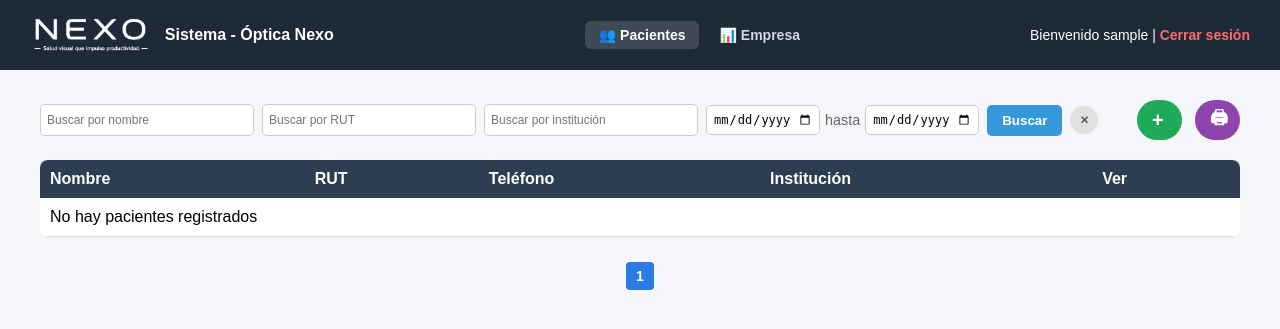
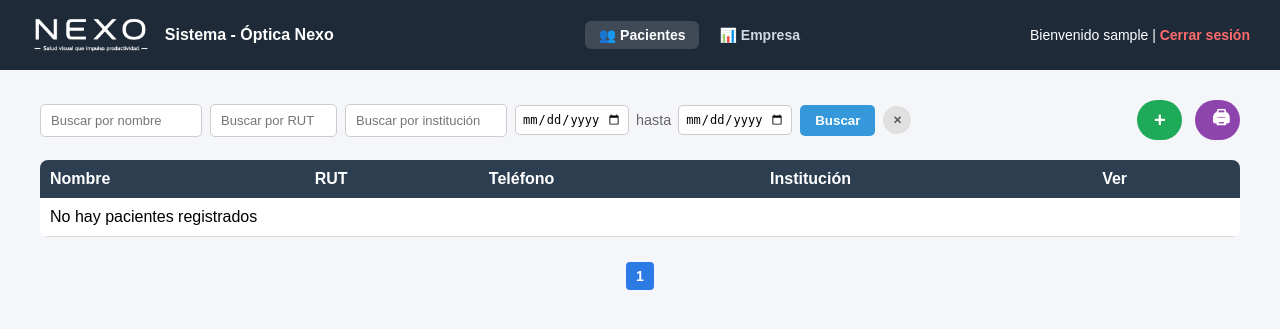
Before and after one commit to PauloJacko/pacientes_optica, a Django app: page /dashboard/ in a window 1280 px wide. Shown: the top 329 px of the page. Run offline with Django 5.2, Linux system fonts and the light colour scheme; the visitor is signed in with stand-in values (Sample User, id 1); data that the repository does not hold is empty.

Commit message:
Mejorada estetica de los filtros

```diff
--- a/login/static/css/dashboard.css
+++ b/login/static/css/dashboard.css
@@ -100,9 +100,27 @@ body{
 }
 
 input[type='text'] {
-    width: 70px;
+    width: 135px;
+    max-width: 140px;
+    font-size: 13px;
+    padding: 8px 10px;
+    text-overflow: ellipsis;
+}
+
+#rut_busqueda {
+    width: 105px;
+    max-width: 110px;
+}
+
+.top-bar input[type="date"] {
+    padding: 6px 4px;
+    width: 110px;
     font-size: 12px;
-    padding: 8px 6px;
+}
+
+.top-bar span {
+    font-size: 0.85rem;
+    margin: 0 2px;
 }
 
 .top-bar input[type="date"] {
```
